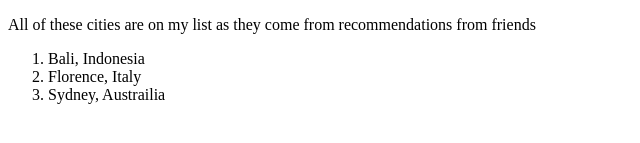
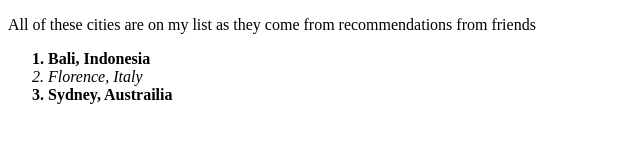
Before and after one commit to joshbeasley/html-intro, a plain HTML site: page index.html in a window 1280 px wide. Shown: the part 245-388 px from the top of the page, without its empty margins (0-640 px from the left). Drawn offline with Linux system fonts and the light colour scheme.

Commit message:
added strong and em

```diff
--- a/index.html
+++ b/index.html
@@ -15,9 +15,9 @@
         <h3>Cities I want to visit:</h3>
         <p>All of these cities are on my list as they come from recommendations from friends</p>
         <ol>
-            <li>Bali, Indonesia</li>
-            <li>Florence, Italy</li>
-            <li>Sydney, Austrailia</li>
+            <strong><li>Bali, Indonesia</li></strong>
+            <em><li>Florence, Italy</li></em>
+            <strong><li>Sydney, Austrailia</li></strong>
           </ol>
     </body>
 </html>
```
